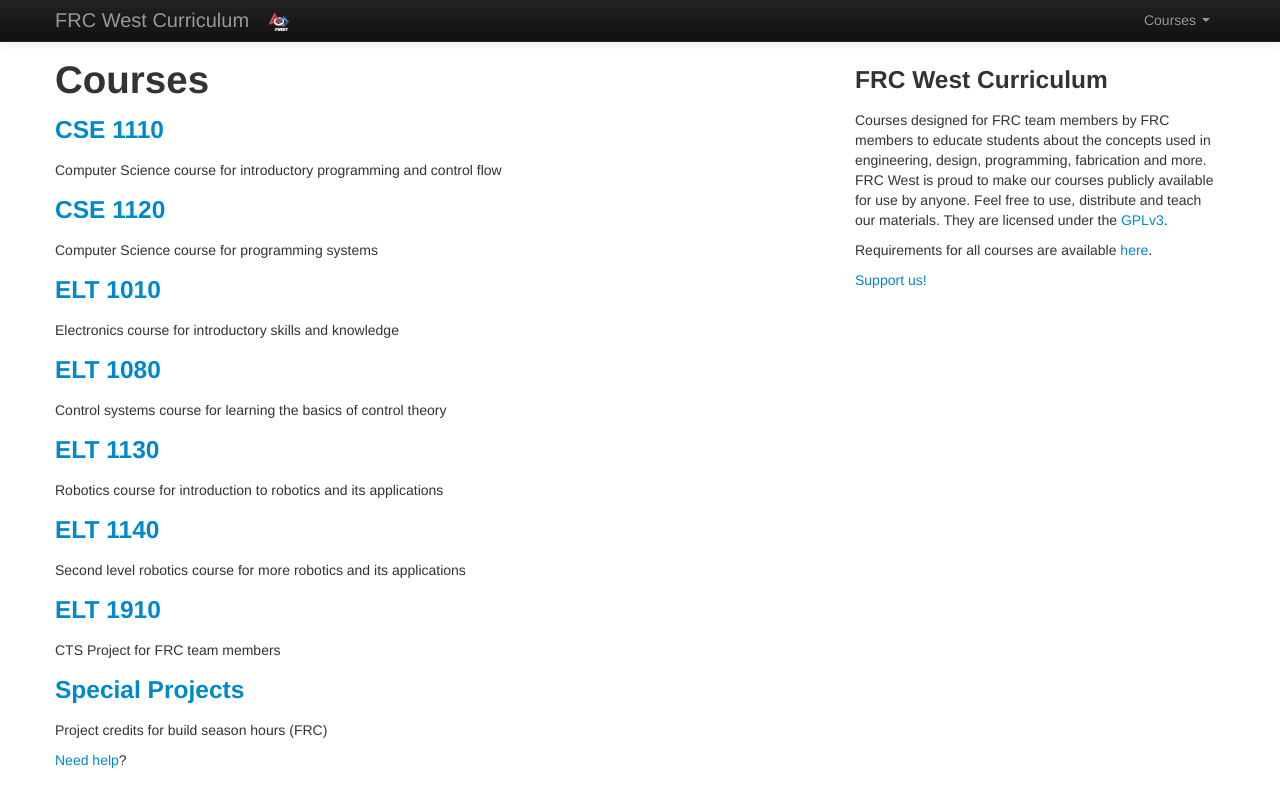
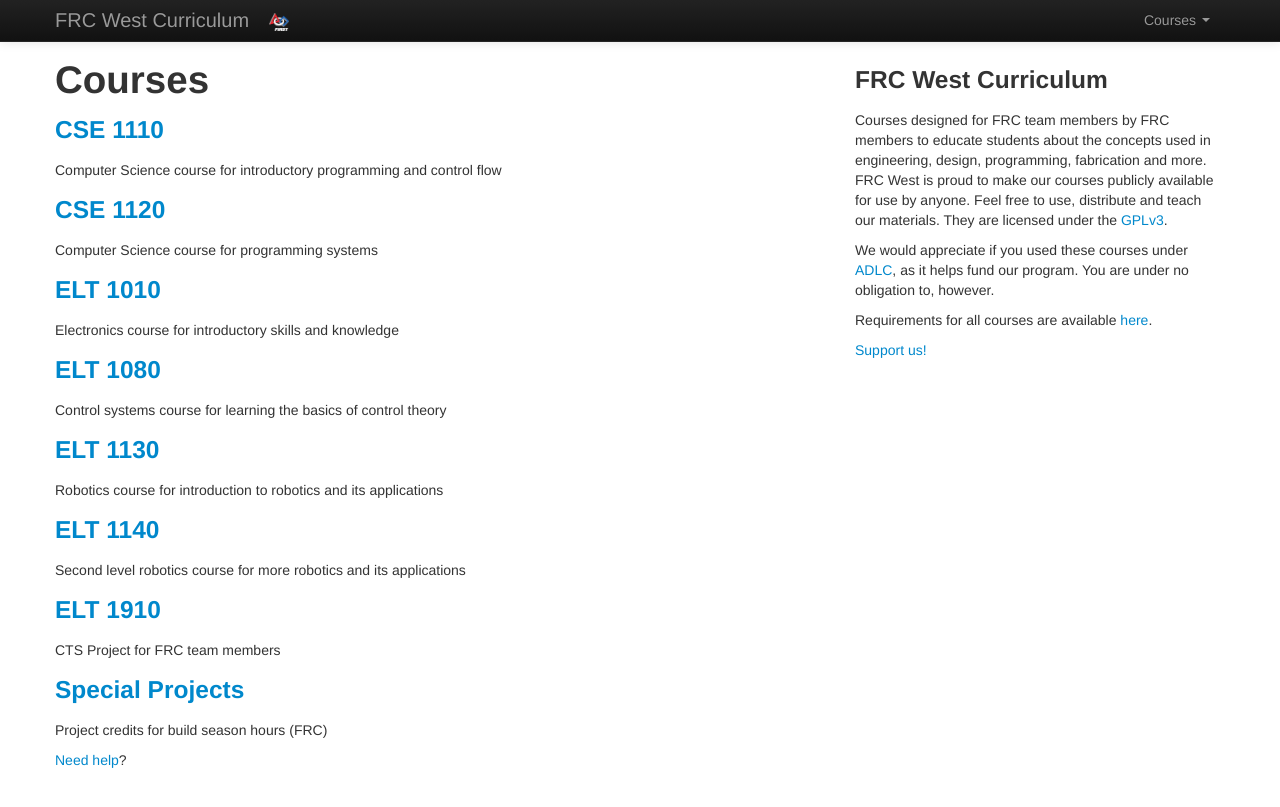
Before and after one commit to sybert1ger/frc-programming, a Jekyll site: the page built from index.md, in a window 1280 px wide. Shown: the top 807 px of the page. Built offline with Jekyll 4.4.1, drawn with Linux system fonts in a browser that asks for light colours; Markdown is read by kramdown in place of the engine named in the settings.

Commit message:
Added note about adlc

```diff
--- a/_includes/sidebar.html
+++ b/_includes/sidebar.html
@@ -7,6 +7,10 @@ Courses designed for FRC team members by FRC members to educate students about t
 </p>
 
 <p>
+We would appreciate if you used these courses under <a href="http://www.adlc.ca/">ADLC</a>, as it helps fund our program. You are under no obligation to,  however.
+</p>
+
+<p>
 Requirements for all courses are available <a href="/requirements">here</a>.
 </p>
 
```
